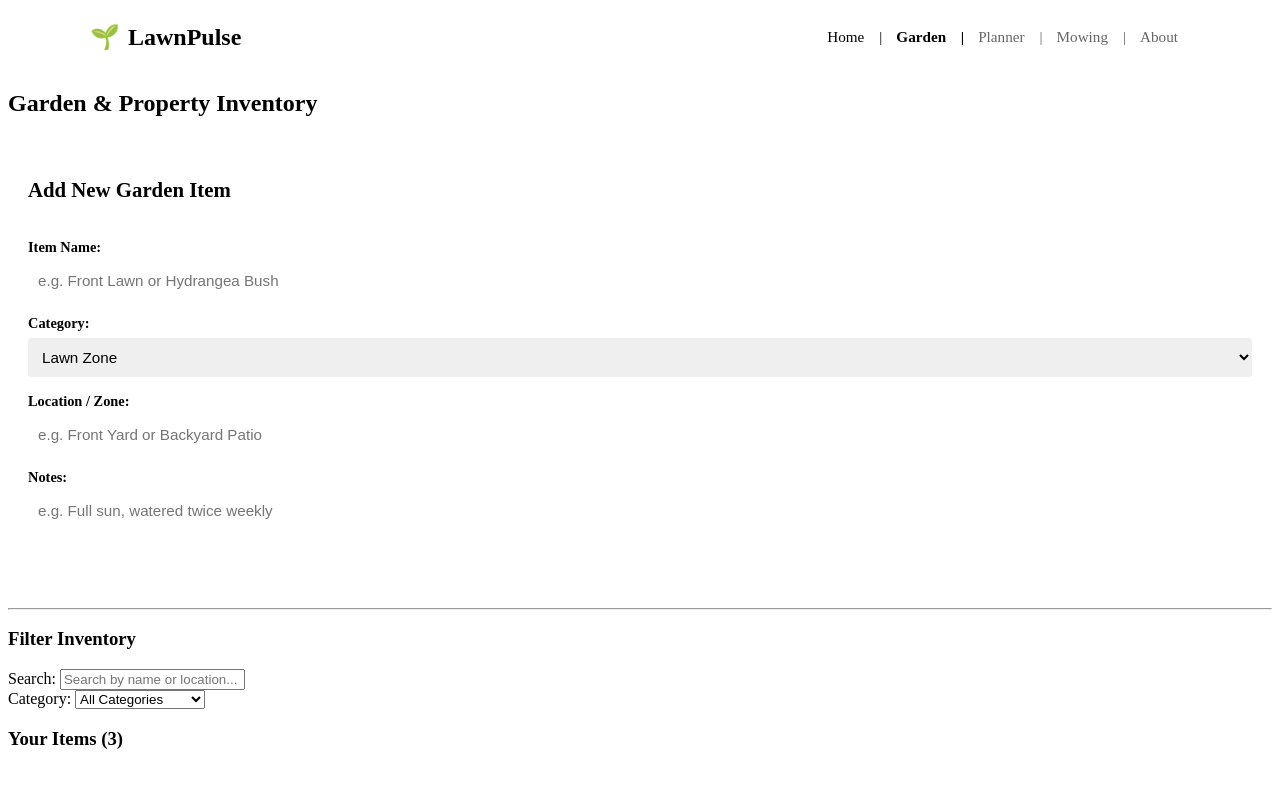
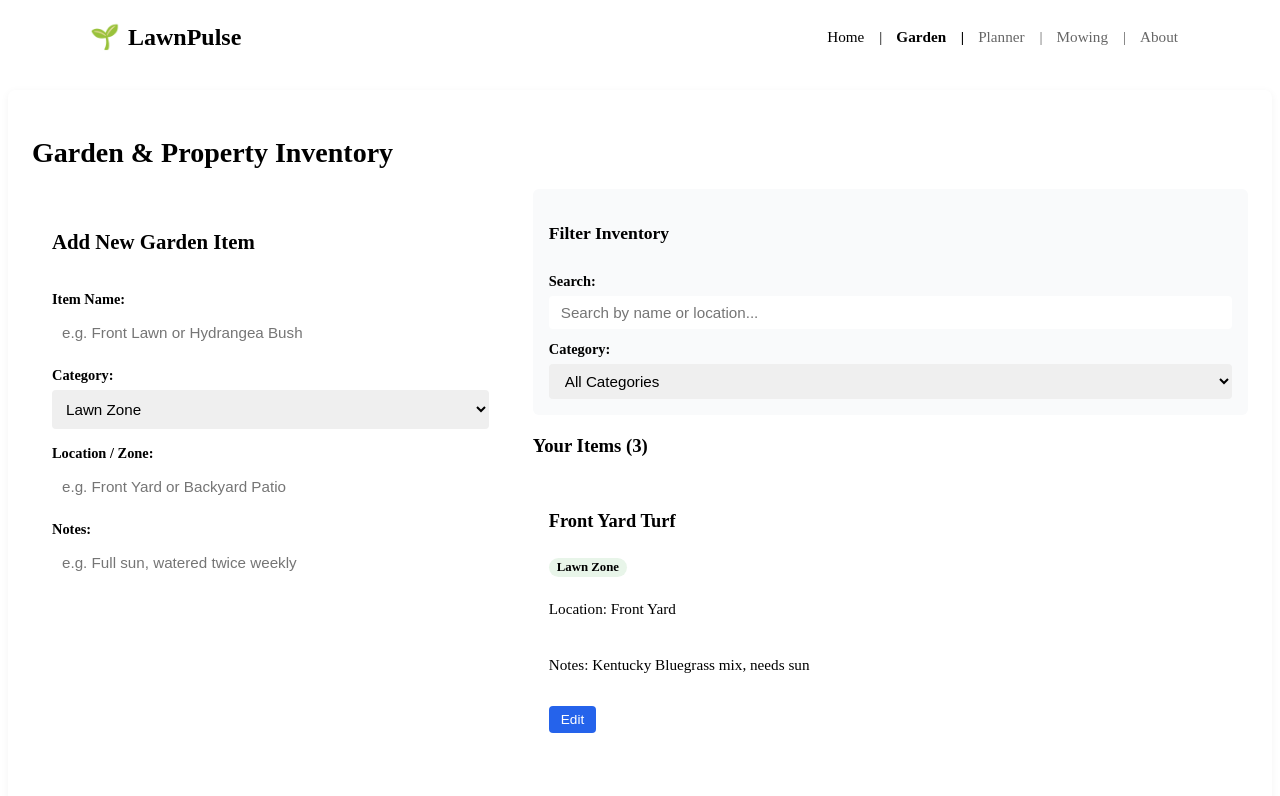
Before and after one commit to Nirugupta/launchcode-unit-1-final-project-Nireesha-N, a React (Vite) app: page /inventory in a window 1280 px wide. Shown: the top 796 px of the page. Built offline with nearby package versions, Linux system fonts and the light colour scheme.

Commit message:
updated with css classnames

```diff
--- a/src/components/GardenManager.jsx
+++ b/src/components/GardenManager.jsx
@@ -1,11 +1,9 @@
 import { useState } from "react";
-import { initialGardenItems } from "../testdata/mockLawnData.js";
 import { GardenForm } from "./GardenForm.jsx";
 import { GardenList } from "./GardenList.jsx";
+import "./GardenManager.css";
 
-export function GardenManager() {
-  const [items, setItems] = useState(initialGardenItems);
-
+export function GardenManager({ items, setItems }) {
   const [editingItem, setEditingItem] = useState(null);
 
   const [name, setName] = useState("");
@@ -77,9 +75,10 @@ export function GardenManager() {
   });
 
   return (
-    <section>
+    <section className="inventory-section">
       <h2>Garden & Property Inventory</h2>
 
+      <div className="inventory-layout">
         <GardenForm
           name={name}
           setName={setName}
@@ -94,11 +93,10 @@ export function GardenManager() {
           onCancelEdit={handleCancelEdit}
         />
 
-      <hr />
-
         <div>
+          <div className="filter-box">
             <h3>Filter Inventory</h3>
-        <div>
+            <div className="filter-group">
               <label>Search: </label>
               <input
                 type="text"
@@ -108,7 +106,7 @@ export function GardenManager() {
               />
             </div>
 
-        <div>
+            <div className="filter-group">
               <label>Category: </label>
               <select
                 value={selectedCategory}
@@ -129,6 +127,8 @@ export function GardenManager() {
             onDeleteItem={handleDeleteItem}
             onStartEdit={handleStartEdit}
           />
+        </div>
+      </div>
     </section>
   );
 }
```
Lines whose indentation alone changed are shown as unchanged.
